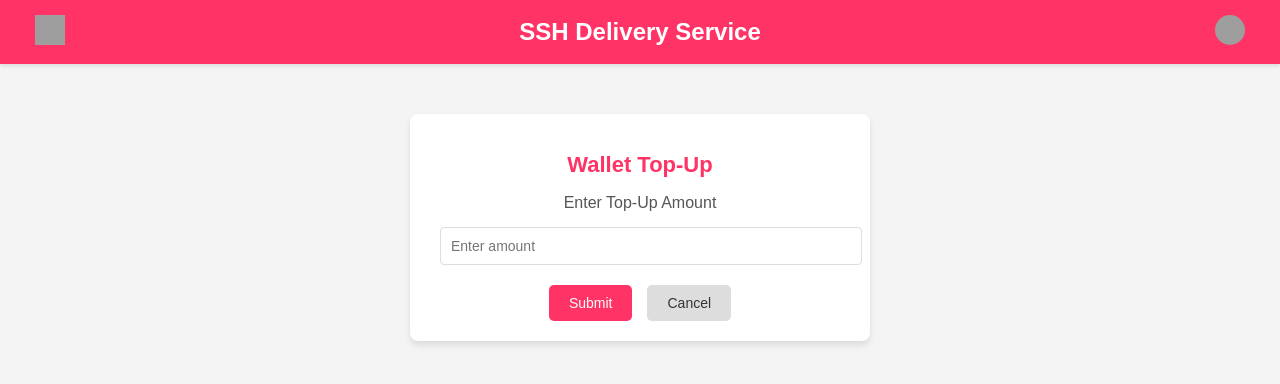
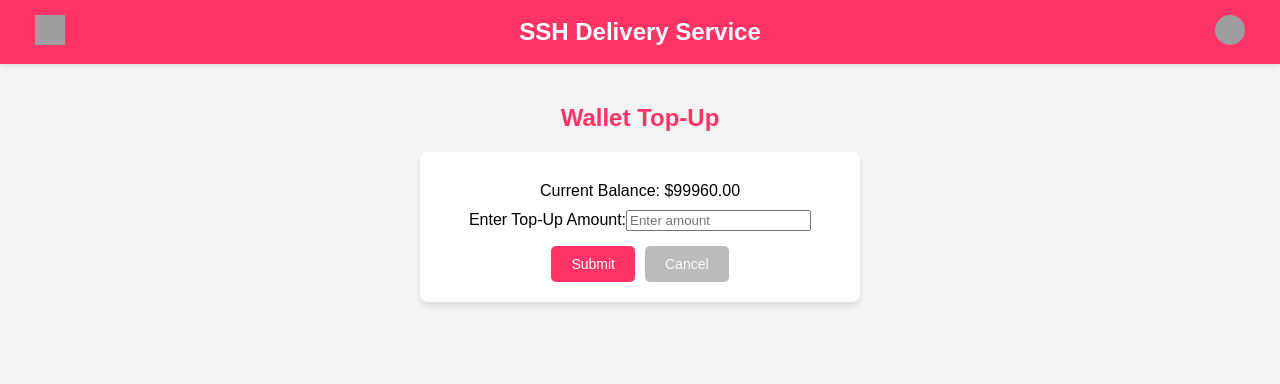
Before and after one commit to AdhamSamehA/sshsos, a React (Create React App) app in the folder react-frontend/: page /wallet-topup in a window 1280 px wide. Shown: the top 384 px of the page. Built offline with nearby package versions, Linux system fonts and the light colour scheme; no server answers; grey boxes are pictures that could not be loaded.

Commit message:
fixed bug which took you straight back to the supermarkets page without clicking on anything
version 2

```diff
--- a/react-frontend/src/components/WalletTopUp.css
+++ b/react-frontend/src/components/WalletTopUp.css
@@ -1,111 +1,85 @@
 .wallet-topup-container {
     background-color: #f4f4f4;
+    padding: 20px;
     font-family: Arial, sans-serif;
     min-height: 100vh;
     display: flex;
     flex-direction: column;
     align-items: center;
-    justify-content: flex-start;
-    padding-top: 50px;
   }
 
-  .wallet-topup-box {
-    background-color: white;
-    padding: 20px 30px;
+  .wallet-box {
+    background: white;
+    padding: 20px;
     border-radius: 8px;
     box-shadow: 0 4px 6px rgba(0, 0, 0, 0.1);
-    width: 90%;
     max-width: 400px;
+    width: 100%;
     text-align: center;
   }
 
-  .wallet-topup-box h2 {
-    font-size: 22px;
-    font-weight: bold;
-    color: #ff3366;
-    margin-bottom: 10px;
+  .wallet-box p {
+    margin: 10px 0;
+    font-size: 16px;
   }
 
-  .wallet-topup-box p {
-    font-size: 16px;
-    margin-bottom: 15px;
-    color: #555;
+  .wallet-buttons {
+    margin-top: 15px;
+    display: flex;
+    justify-content: center;
+    gap: 10px;
   }
 
-  .wallet-topup-box .current-balance {
-    font-size: 18px;
-    color: #333;
-    font-weight: bold;
-    margin-bottom: 15px;
-  }
-
-  .wallet-topup-box input {
-    width: 100%;
-    padding: 10px;
-    border: 1px solid #ddd;
-    border-radius: 4px;
-    margin-bottom: 20px;
-    font-size: 14px;
-  }
-
-  .wallet-topup-actions {
-    display: flex;
-    justify-content: center;
-    gap: 15px;
-  }
-
-  .button {
+  .submit-button,
+  .cancel-button {
     background-color: #ff3366;
     color: white;
     border: none;
     padding: 10px 20px;
+    font-size: 14px;
     border-radius: 5px;
-    font-size: 14px;
     cursor: pointer;
+    transition: background-color 0.3s ease;
   }
 
-  .button:hover {
+  .cancel-button {
+    background-color: #bbb;
+  }
+
+  .submit-button:hover {
     background-color: #d12a58;
   }
 
-  .button.cancel {
-    background-color: #ddd;
-    color: #333;
-  }
-
-  .button.cancel:hover {
-    background-color: #bbb;
+  .cancel-button:hover {
+    background-color: #999;
   }
 
   .message-box {
     margin-top: 20px;
-    padding: 10px;
-    border-radius: 4px;
-    font-size: 16px;
-    font-weight: bold;
-    text-align: center;
+    padding: 10px 15px;
+    border-radius: 5px;
+    text-align: left;
   }
 
-  .success-message {
-    color: #4caf50; /* Green for success */
-    border: 1px solid #4caf50;
-    background-color: #e8f5e9; /* Light green background */
+  .message-box.success {
+    background-color: #d4edda;
+    border: 1px solid #c3e6cb;
+    color: #155724;
   }
 
-  .error-message {
-    color: #f44336; /* Red for error */
-    border: 1px solid #f44336;
-    background-color: #fdecea; /* Light red background */
+  .message-box.error {
+    background-color: #f8d7da;
+    border: 1px solid #f5c6cb;
+    color: #721c24;
   }
 
-  /* Additional Styling for the Redirect Message */
-.redirect-message {
+  .home-link {
     color: #ff3366;
+    cursor: pointer;
+    font-weight: bold;
     text-decoration: underline;
-    cursor: pointer;
-    margin-top: 10px;
   }
 
-  .redirect-message:hover {
+  .home-link:hover {
     color: #d12a58;
   }
--- a/react-frontend/src/components/WalletTopUp.js
+++ b/react-frontend/src/components/WalletTopUp.js
@@ -1,98 +1,66 @@
-import React, { useState, useEffect } from "react";
+import React, { useState } from "react";
 import { useNavigate } from "react-router-dom";
 import "./WalletTopUp.css";
 
 function WalletTopUp() {
-  const [amount, setAmount] = useState("");
-  const [currentBalance, setCurrentBalance] = useState(null);
-  const [message, setMessage] = useState(null); // General message for both success and error
-  const [isError, setIsError] = useState(false); // To differentiate between success and error messages
+  const [topUpAmount, setTopUpAmount] = useState("");
+  const [currentBalance, setCurrentBalance] = useState(99960); // Mocked current balance
+  const [successMessage, setSuccessMessage] = useState("");
   const navigate = useNavigate();
 
-  useEffect(() => {
-    const fetchBalance = async () => {
-      try {
-        const response = await fetch("http://localhost:5200/wallet/balance?user_id=1");
-        const data = await response.json();
-        if (response.ok) {
-          setCurrentBalance(data.balance);
-        } else {
-          console.error("Failed to fetch wallet balance:", data.detail);
-        }
-      } catch (error) {
-        console.error("Error fetching balance:", error);
-      }
-    };
-    fetchBalance();
-  }, []);
-
-  const handleSubmit = async () => {
-    if (!amount || isNaN(amount) || parseFloat(amount) <= 0) {
-      setMessage("Please enter a valid amount."); // Set error message
-      setIsError(true); // Mark as an error
+  const handleTopUp = () => {
+    const amount = parseFloat(topUpAmount);
+    if (isNaN(amount) || amount <= 0) {
+      setSuccessMessage("Please enter a valid amount.");
       return;
     }
-    try {
-      const response = await fetch("http://localhost:5200/wallet/top-up", {
-        method: "POST",
-        headers: {
-          "Content-Type": "application/json",
-        },
-        body: JSON.stringify({ user_id: 1, amount: parseFloat(amount) }),
-      });
-
-      const data = await response.json();
-      if (response.ok) {
-        setMessage(
-          `Amount: $${amount} added successfully. New balance is: $${data.balance.toFixed(2)}`
-        );
-        setIsError(false); // Mark as success
-        setCurrentBalance(data.balance);
-        setAmount(""); // Clear the input field
-
-        // Redirect to Supermarkets.js after 3 seconds
-        setTimeout(() => {
-          navigate("/");
-        }, 3000);
-      } else {
-        setMessage(`Failed to top up wallet: ${data.detail}`);
-        setIsError(true); // Mark as an error
-      }
-    } catch (error) {
-      console.error("Error during top-up:", error);
-      setMessage("An error occurred. Please try again.");
-      setIsError(true); // Mark as an error
-    }
+    const newBalance = currentBalance + amount;
+    setCurrentBalance(newBalance);
+    setSuccessMessage(
+      `Amount: $${amount} added successfully. New balance is: $${newBalance.toFixed(2)}`
+    );
+    setTopUpAmount("");
   };
 
   return (
     <div className="wallet-topup-container">
-      <div className="wallet-topup-box">
-        <h2>Wallet Top-Up</h2>
-        {currentBalance !== null && (
-          <p className="current-balance">Current Balance: ${currentBalance.toFixed(2)}</p>
-        )}
-        <p>Enter Top-Up Amount</p>
+      <h2>Wallet Top-Up</h2>
+      <div className="wallet-box">
+        <p>Current Balance: ${currentBalance.toFixed(2)}</p>
+        <label htmlFor="topup-amount">Enter Top-Up Amount:</label>
         <input
           type="number"
-          value={amount}
-          onChange={(e) => setAmount(e.target.value)}
+          id="topup-amount"
           placeholder="Enter amount"
+          value={topUpAmount}
+          onChange={(e) => setTopUpAmount(e.target.value)}
         />
-        <div className="wallet-topup-actions">
-          <button className="button" onClick={handleSubmit}>
+        <div className="wallet-buttons">
+          <button className="submit-button" onClick={handleTopUp}>
             Submit
           </button>
-          <button className="button cancel" onClick={() => navigate("/account")}>
+          <button
+            className="cancel-button"
+            onClick={() => navigate("/")}
+          >
             Cancel
           </button>
         </div>
-        {message && (
-          <div className={`message-box ${isError ? "error-message" : "success-message"}`}>
-            <p>{message}</p>
-            {!isError && (
-              <p className="redirect-message" onClick={() => navigate("/")}>
-                Click here to return to Supermarkets.
+        {successMessage && (
+          <div
+            className={`message-box ${
+              successMessage.startsWith("Amount:") ? "success" : "error"
+            }`}
+          >
+            <p>{successMessage}</p>
+            {successMessage.startsWith("Amount:") && (
+              <p>
+                <span
+                  className="home-link"
+                  onClick={() => navigate("/")}
+                >
+                  Click here to return to Supermarkets.
+                </span>
               </p>
             )}
           </div>
```
